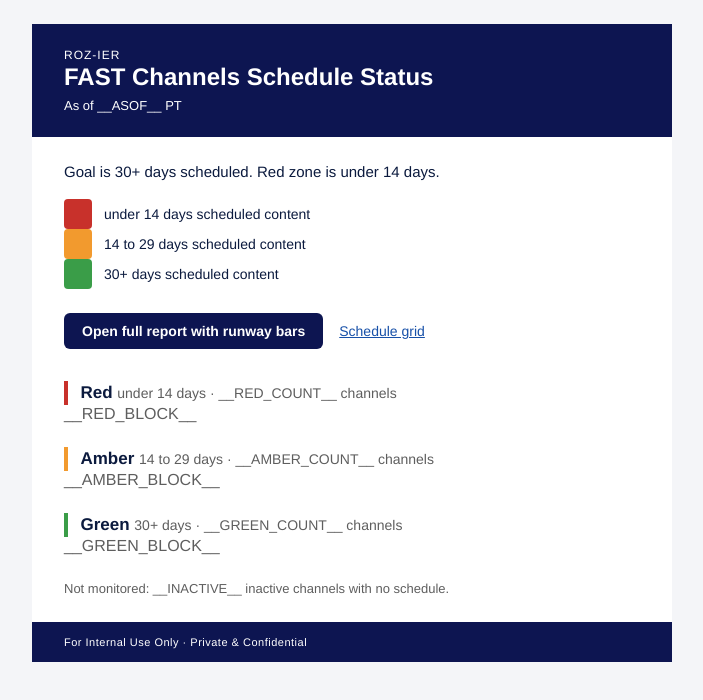
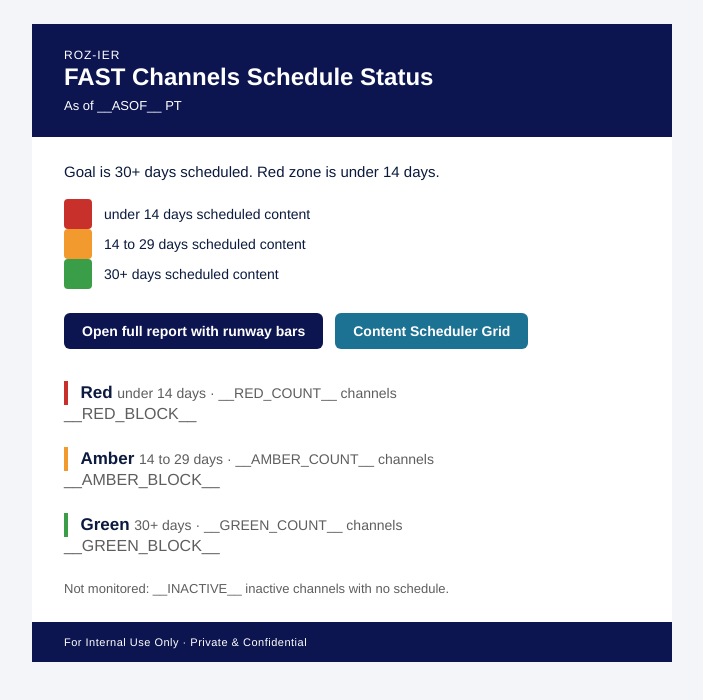
Before and after one commit to rbettendorf/rozierstatus, a plain HTML site: page scripts/email-template.html in a window 1280 px wide. Shown: the whole page, without its empty margins (288-991 px from the left). Drawn offline with Linux system fonts and the light colour scheme.

Commit message:
Add files via upload

```diff
--- a/scripts/email-template.html
+++ b/scripts/email-template.html
@@ -25,7 +25,7 @@
 <tr><td style="padding:16px 32px 8px 32px;">
   <table role="presentation" cellpadding="0" cellspacing="0" border="0"><tr>
     <td bgcolor="#0D1551" style="background:#0D1551;border-radius:6px;"><a href="https://rbettendorf.github.io/rozierstatus/runway.html" style="display:inline-block;padding:10px 18px;font-size:14px;font-weight:bold;color:#FFFFFF;text-decoration:none;">Open full report with runway bars</a></td>
-    <td style="padding-left:16px;font-size:14px;"><a href="https://rbettendorf.github.io/rozierstatus/" style="color:#1750A8;">Schedule grid</a></td>
+    <td style="padding-left:12px;"><table role="presentation" cellpadding="0" cellspacing="0" border="0"><tr><td bgcolor="#1C7293" style="background:#1C7293;border-radius:6px;"><a href="https://rbettendorf.github.io/rozierstatus/" style="display:inline-block;padding:10px 18px;font-size:14px;font-weight:bold;color:#FFFFFF;text-decoration:none;">Content Scheduler Grid</a></td></tr></table></td>
   </tr></table>
 </td></tr>
 
```
